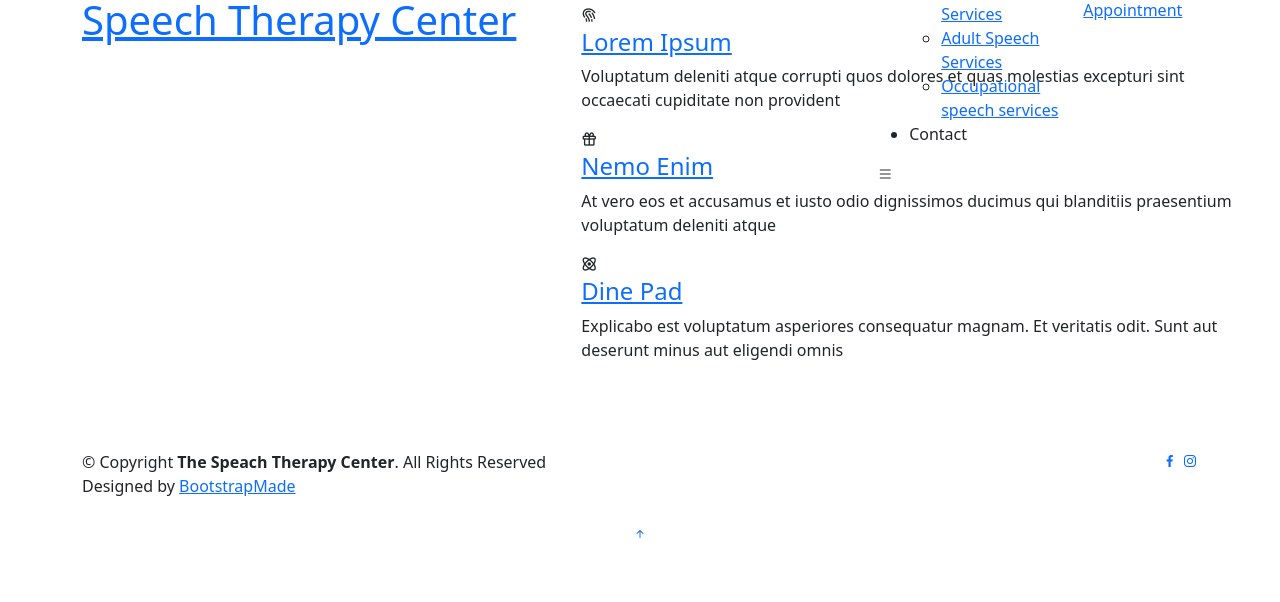
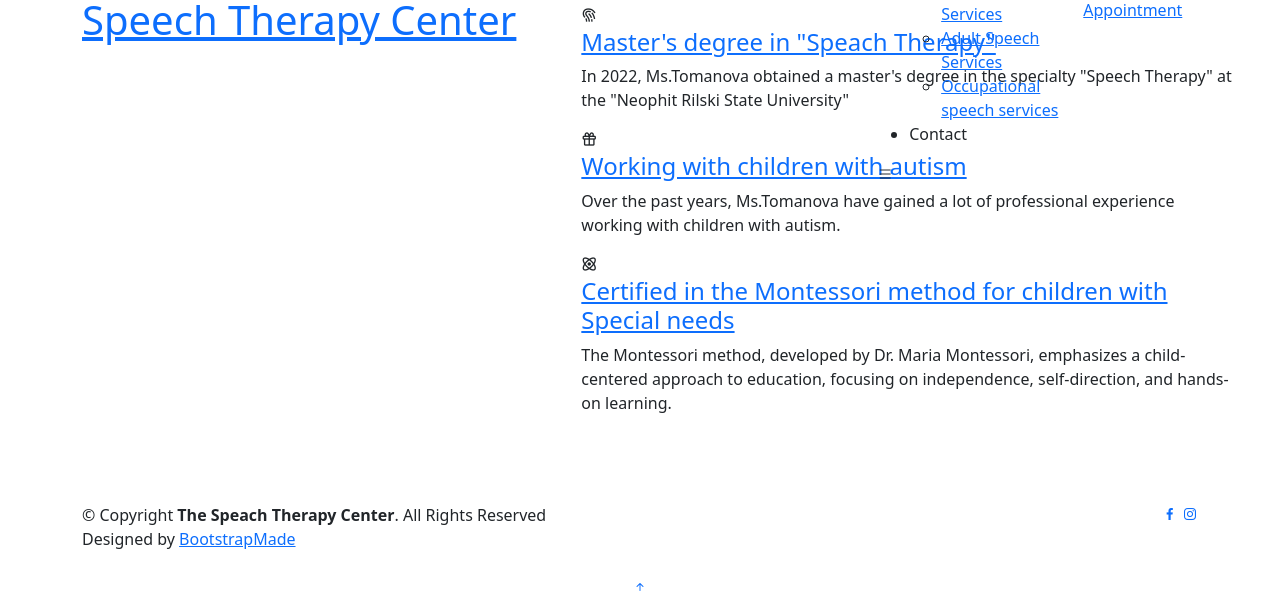
Before and after one commit to vladodyanov/the_speach_therapy_center, a Django app: page /about/ in a window 1280 px wide. Shown: the part 198-800 px from the top of the page. Run offline with Django 5.2, Linux system fonts and the light colour scheme; some libraries are stand-ins or nearby versions.

Commit message:
Content update
-About section

```diff
--- a/the_speach_therapy_center/templates/web/about.html
+++ b/the_speach_therapy_center/templates/web/about.html
@@ -15,24 +15,25 @@
           <div class="col-xl-7 col-lg-6 icon-boxes d-flex flex-column align-items-stretch justify-content-center py-5 px-lg-5">
 
               <h3>Sonya Tomanova - speach therapist</h3>
-            <p>Introducing Sonya Tomanova – a dynamic and compassionate speech therapist dedicated to helping children unlock their full communication potential. With her youthfulness and vibrant energy, Sonya brings a fresh perspective to therapy sessions, creating an engaging and supportive environment where children thrive.</p>
+            <p>Introducing Sonya Tomanova – a dynamic and compassionate speech therapist dedicated to helping children unlock their full communication potential. With her youthfulness and vibrant energy, Sonya brings a fresh perspective to therapy sessions, creating an engaging and supportive environment where children thrive.
+            </p>
 
             <div class="icon-box">
               <div class="icon"><i class="bx bx-fingerprint"></i></div>
-              <h4 class="title"><a href="">Lorem Ipsum</a></h4>
-              <p class="description">Voluptatum deleniti atque corrupti quos dolores et quas molestias excepturi sint occaecati cupiditate non provident</p>
+              <h4 class="title"><a href="">Master's degree in "Speach Therapy"</a></h4>
+              <p class="description">In 2022, Ms.Tomanova obtained a master's degree in the specialty "Speech Therapy" at the "Neophit Rilski State University"</p>
             </div>
 
             <div class="icon-box">
               <div class="icon"><i class="bx bx-gift"></i></div>
-              <h4 class="title"><a href="">Nemo Enim</a></h4>
-              <p class="description">At vero eos et accusamus et iusto odio dignissimos ducimus qui blanditiis praesentium voluptatum deleniti atque</p>
+              <h4 class="title"><a href="">Working with children with autism</a></h4>
+              <p class="description">Over the past years, Ms.Tomanova have gained a lot of professional experience  working with children with autism.</p>
             </div>
 
             <div class="icon-box">
               <div class="icon"><i class="bx bx-atom"></i></div>
-              <h4 class="title"><a href="">Dine Pad</a></h4>
-              <p class="description">Explicabo est voluptatum asperiores consequatur magnam. Et veritatis odit. Sunt aut deserunt minus aut eligendi omnis</p>
+              <h4 class="title"><a href="">Certified in the Montessori method for children with Special needs</a></h4>
+              <p class="description">The Montessori method, developed by Dr. Maria Montessori, emphasizes a child-centered approach to education, focusing on independence, self-direction, and hands-on learning.</p>
             </div>
 
           </div>
```
Also changed, not shown: 3 other files.
